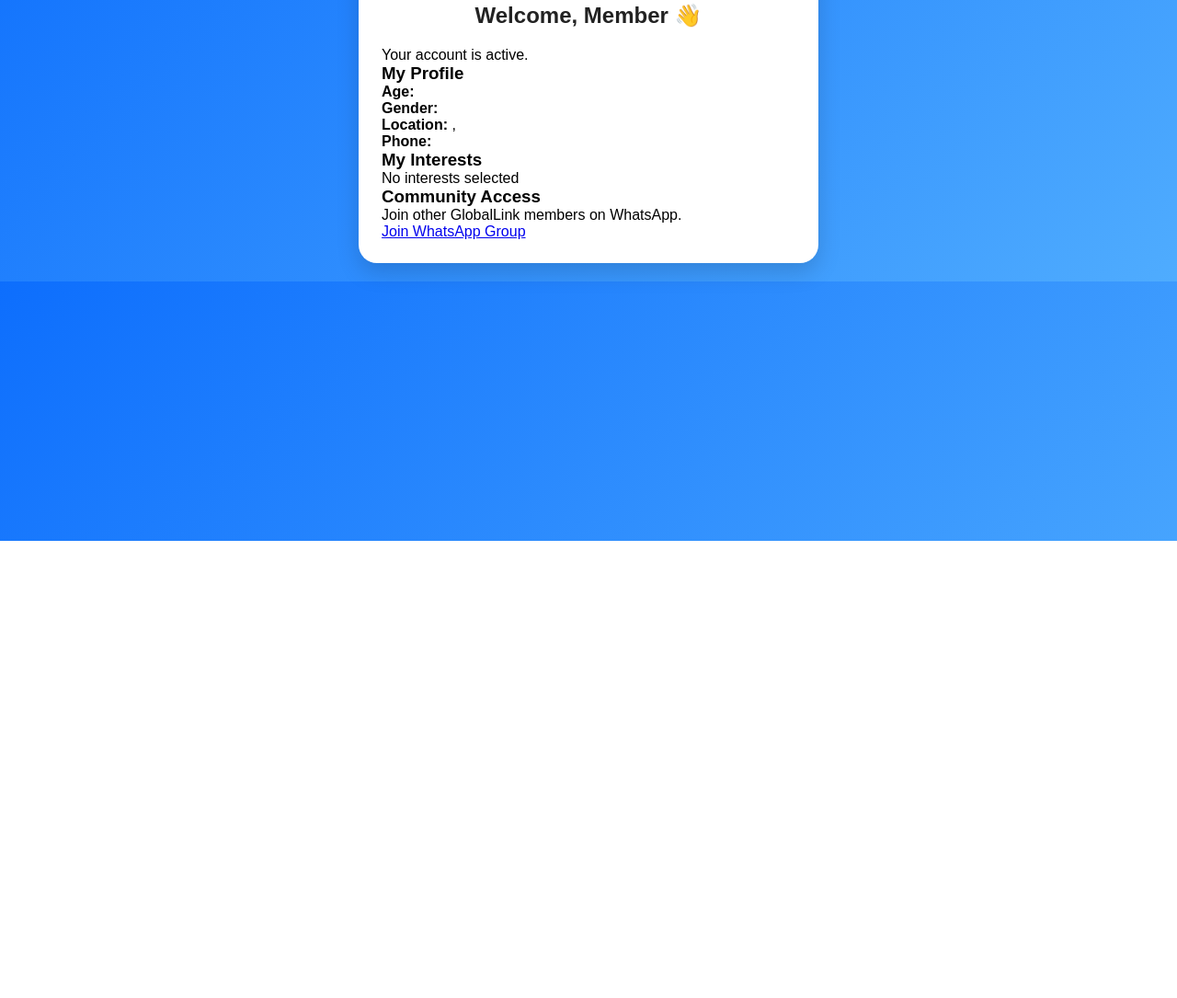
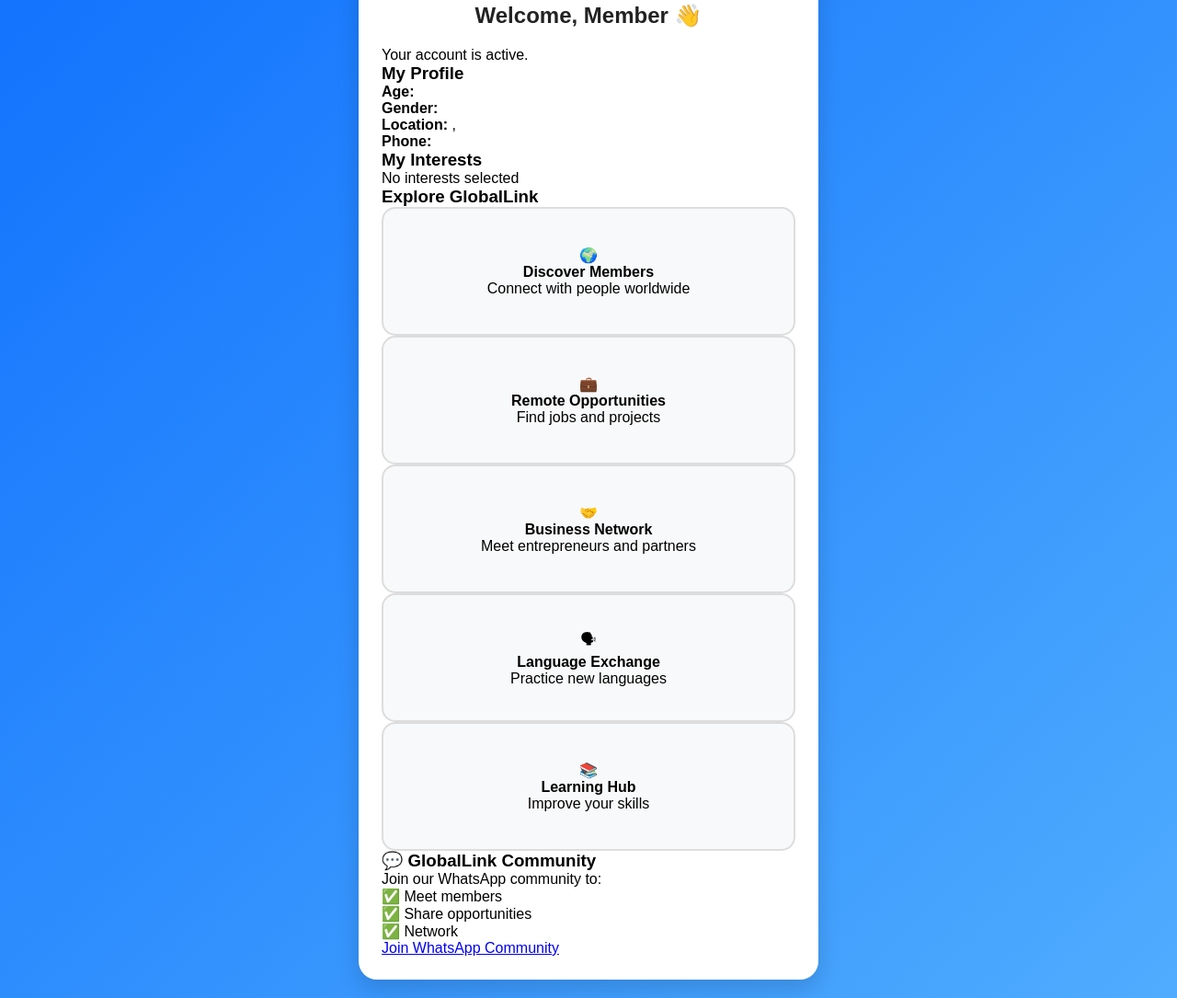
Before and after one commit to cheryotshamba-sudo/GlobalLinkKenya, a plain HTML site: page dashboard.html in a window 1280 px wide. Shown: the part 212-1297 px from the top of the page at 92% size. Before the commit the page ends 800 px from the top, so only its background shows below. Drawn offline with Linux system fonts and the light colour scheme.

Commit message:
Update dashboard.html

```diff
--- a/dashboard.html
+++ b/dashboard.html
@@ -64,15 +64,79 @@
 
 <div class="card">
 
-<h3>Community Access</h3>
+<h3>Explore GlobalLink</h3>
+
+
+<div class="grid">
+
+
+<div class="interest">
+🌍<br>
+<strong>Discover Members</strong>
+<p>Connect with people worldwide</p>
+</div>
+
+
+
+<div class="interest">
+💼<br>
+<strong>Remote Opportunities</strong>
+<p>Find jobs and projects</p>
+</div>
+
+
+
+<div class="interest">
+🤝<br>
+<strong>Business Network</strong>
+<p>Meet entrepreneurs and partners</p>
+</div>
+
+
+
+<div class="interest">
+🗣<br>
+<strong>Language Exchange</strong>
+<p>Practice new languages</p>
+</div>
+
+
+
+<div class="interest">
+📚<br>
+<strong>Learning Hub</strong>
+<p>Improve your skills</p>
+</div>
+
+
+</div>
+
+
+</div>
+
+
+
+
+
+<div class="card">
+
+<h3>💬 GlobalLink Community</h3>
 
 <p>
-Join other GlobalLink members on WhatsApp.
+Join our WhatsApp community to:
 </p>
 
-<a href="#" class="btn">
-Join WhatsApp Group
+<p>
+✅ Meet members<br>
+✅ Share opportunities<br>
+✅ Network
+</p>
+
+
+<a href="YOUR_WHATSAPP_LINK_HERE" class="btn">
+Join WhatsApp Community
 </a>
+
 
 </div>
 
```
